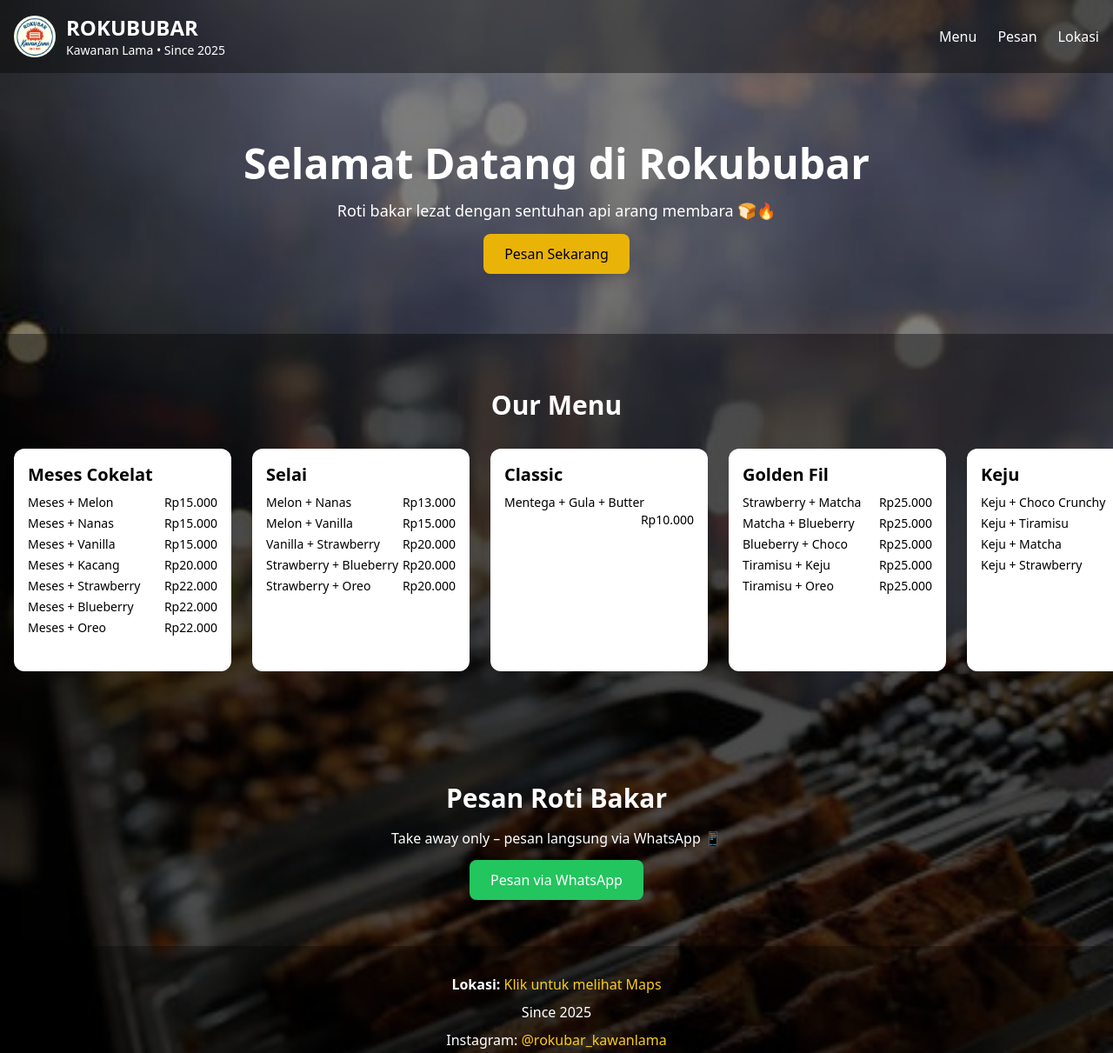
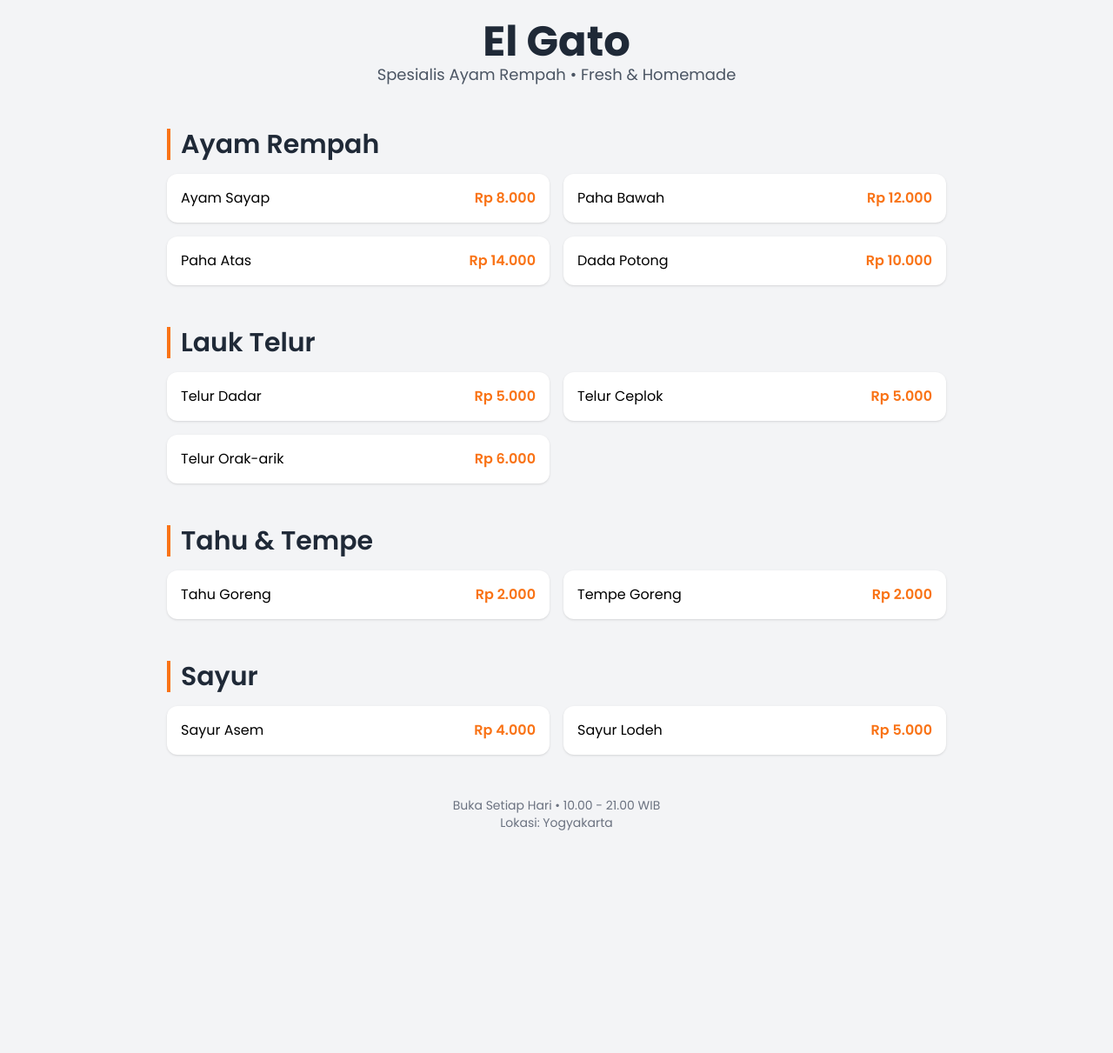
Before and after one commit to jinguk13-collab/Keken, a plain HTML site: page index.html in a window 1280 px wide. Shown: the top 1211 px of the page at 87% size. After the commit the page ends 996 px from the top, so only its background shows below. Drawn offline with nearby package versions, Linux system fonts and the light colour scheme.

Commit message:
Update index.html

```diff
--- a/index.html
+++ b/index.html
@@ -1,143 +1,118 @@
 <!DOCTYPE html>
 <html lang="id">
 <head>
-  <meta charset="UTF-8">
-  <meta name="viewport" content="width=device-width, initial-scale=1.0">
-  <title>Rokububar Kawanan Lama - Roti Bakar Arang</title>
+  <meta charset="UTF-8" />
+  <meta name="viewport" content="width=device-width, initial-scale=1.0" />
+  <title>Menu El Gato</title>
   <script src="https://cdn.tailwindcss.com"></script>
+  <link rel="preconnect" href="https://fonts.googleapis.com">
+  <link rel="preconnect" href="https://fonts.gstatic.com" crossorigin>
+  <link href="https://fonts.googleapis.com/css2?family=Poppins:wght@300;400;600;700&display=swap" rel="stylesheet">
+  <style>
+    body { font-family: 'Poppins', sans-serif; }
+  </style>
 </head>
-<body class="bg-gray-900 text-white font-poppins"
-      style="background: url('roti_bakar_membara.jpg') no-repeat center center fixed; background-size: cover;">
+<body class="bg-gray-100 p-6">
 
-  <!-- Header -->
-  <header class="bg-black bg-opacity-70">
-    <div class="container mx-auto flex items-center justify-between p-4">
-      <div class="flex items-center space-x-3">
-        <img src="logo.png" alt="Logo Rokububar" class="w-12 h-12 rounded-full">
-        <div>
-          <h1 class="text-2xl font-bold">ROKUBUBAR</h1>
-          <p class="text-sm">Kawanan Lama • Since 2025</p>
-        </div>
-      </div>
-      <nav>
-        <ul class="flex space-x-6">
-          <li><a href="#menu" class="hover:text-yellow-400">Menu</a></li>
-          <li><a href="#pesan" class="hover:text-yellow-400">Pesan</a></li>
-          <li><a href="https://maps.app.goo.gl/SH1g4dXHGqYjkufGA" target="_blank" class="hover:text-yellow-400">Lokasi</a></li>
-        </ul>
-      </nav>
-    </div>
+  <header class="text-center mb-12">
+    <h1 class="text-5xl font-bold text-gray-800">El Gato</h1>
+    <p class="text-lg text-gray-600">Spesialis Ayam Rempah • Fresh & Homemade</p>
   </header>
 
-  <!-- Hero -->
-  <section class="text-center py-20 bg-black bg-opacity-50">
-    <h2 class="text-4xl md:text-5xl font-bold mb-4">Selamat Datang di Rokububar</h2>
-    <p class="mb-6 text-lg">Roti bakar lezat dengan sentuhan api arang membara 🍞🔥</p>
-    <a href="#pesan" class="bg-yellow-500 hover:bg-yellow-600 text-black px-6 py-3 rounded-lg shadow-lg">
-      Pesan Sekarang
-    </a>
-  </section>
+  <section class="max-w-4xl mx-auto space-y-12">
 
-  <!-- Menu -->
-  <section id="menu" class="py-16 bg-black bg-opacity-70">
-    <div class="container mx-auto">
-      <h2 class="text-3xl font-bold mb-8 text-center">Our Menu</h2>
-      <div class="flex overflow-x-auto space-x-6 px-4">
+    <!-- Ayam Rempah -->
+    <div>
+      <h2 class="text-3xl font-semibold text-gray-800 mb-4 border-l-4 border-orange-500 pl-3">Ayam Rempah</h2>
+      <div class="grid grid-cols-1 sm:grid-cols-2 gap-4">
 
-        <!-- Meses Cokelat -->
-        <div class="min-w-[250px] bg-white text-black p-4 rounded-xl shadow-lg">
-          <h3 class="font-bold text-xl mb-2">Meses Cokelat</h3>
-          <ul class="space-y-1 text-sm">
-            <li>Meses + Melon <span class="float-right">Rp15.000</span></li>
-            <li>Meses + Nanas <span class="float-right">Rp15.000</span></li>
-            <li>Meses + Vanilla <span class="float-right">Rp15.000</span></li>
-            <li>Meses + Kacang <span class="float-right">Rp20.000</span></li>
-            <li>Meses + Strawberry <span class="float-right">Rp22.000</span></li>
-            <li>Meses + Blueberry <span class="float-right">Rp22.000</span></li>
-            <li>Meses + Oreo <span class="float-right">Rp22.000</span></li>
-          </ul>
+        <div class="bg-white p-4 rounded-xl shadow flex justify-between">
+          <span>Ayam Sayap</span>
+          <span class="font-semibold text-orange-500">Rp 8.000</span>
         </div>
 
-        <!-- Selai -->
-        <div class="min-w-[250px] bg-white text-black p-4 rounded-xl shadow-lg">
-          <h3 class="font-bold text-xl mb-2">Selai</h3>
-          <ul class="space-y-1 text-sm">
-            <li>Melon + Nanas <span class="float-right">Rp13.000</span></li>
-            <li>Melon + Vanilla <span class="float-right">Rp15.000</span></li>
-            <li>Vanilla + Strawberry <span class="float-right">Rp20.000</span></li>
-            <li>Strawberry + Blueberry <span class="float-right">Rp20.000</span></li>
-            <li>Strawberry + Oreo <span class="float-right">Rp20.000</span></li>
-          </ul>
+        <div class="bg-white p-4 rounded-xl shadow flex justify-between">
+          <span>Paha Bawah</span>
+          <span class="font-semibold text-orange-500">Rp 12.000</span>
         </div>
 
-        <!-- Classic -->
-        <div class="min-w-[250px] bg-white text-black p-4 rounded-xl shadow-lg">
-          <h3 class="font-bold text-xl mb-2">Classic</h3>
-          <ul class="space-y-1 text-sm">
-            <li>Mentega + Gula + Butter <span class="float-right">Rp10.000</span></li>
-          </ul>
+        <div class="bg-white p-4 rounded-xl shadow flex justify-between">
+          <span>Paha Atas</span>
+          <span class="font-semibold text-orange-500">Rp 14.000</span>
         </div>
 
-        <!-- Golden Fil -->
-        <div class="min-w-[250px] bg-white text-black p-4 rounded-xl shadow-lg">
-          <h3 class="font-bold text-xl mb-2">Golden Fil</h3>
-          <ul class="space-y-1 text-sm">
-            <li>Strawberry + Matcha <span class="float-right">Rp25.000</span></li>
-            <li>Matcha + Blueberry <span class="float-right">Rp25.000</span></li>
-            <li>Blueberry + Choco  <span class="float-right">Rp25.000</span></li>
-            <li>Tiramisu + Keju <span class="float-right">Rp25.000</span></li>
-            <li>Tiramisu + Oreo <span class="float-right">Rp25.000</span></li>
-          </ul>
-        </div>
-
-        <!-- Keju -->
-        <div class="min-w-[250px] bg-white text-black p-4 rounded-xl shadow-lg">
-          <h3 class="font-bold text-xl mb-2">Keju</h3>
-          <ul class="space-y-1 text-sm">
-            <li>Keju + Choco Crunchy <span class="float-right">Rp25.000</span></li>
-            <li>Keju + Tiramisu <span class="float-right">Rp25.000</span></li>
-            <li>Keju + Matcha <span class="float-right">Rp25.000</span></li>
-            <li>Keju + Strawberry <span class="float-right">Rp25.000</span></li>
-          </ul>
-        </div>
-
-        <!-- Nutella -->
-        <div class="min-w-[250px] bg-white text-black p-4 rounded-xl shadow-lg">
-          <h3 class="font-bold text-xl mb-2">Nutella</h3>
-          <ul class="space-y-1 text-sm">
-            <li>Nutella + Keju <span class="float-right">Rp30.000</span></li>
-            <li>Nutella + Choco  <span class="float-right">Rp30.000</span></li>
-            <li>Nutella + Strawberry <span class="float-right">Rp30.000</span></li>
-            <li>Nutella + Blueberry <span class="float-right">Rp30.000</span></li>
-            <li>Nutella + Kacang <span class="float-right">Rp30.000</span></li>
-            <li>Nutella + Tiramisu <span class="float-right">Rp30.000</span></li>
-            <li>Nutella + Matcha <span class="float-right">Rp30.000</span></li>
-            <li>Nutella + Oreo <span class="float-right">Rp30.000</span></li>
-          </ul>
+        <div class="bg-white p-4 rounded-xl shadow flex justify-between">
+          <span>Dada Potong</span>
+          <span class="font-semibold text-orange-500">Rp 10.000</span>
         </div>
 
       </div>
     </div>
+
+    <!-- Telur -->
+    <div>
+      <h2 class="text-3xl font-semibold text-gray-800 mb-4 border-l-4 border-orange-500 pl-3">Lauk Telur</h2>
+      <div class="grid grid-cols-1 sm:grid-cols-2 gap-4">
+
+        <div class="bg-white p-4 rounded-xl shadow flex justify-between">
+          <span>Telur Dadar</span>
+          <span class="font-semibold text-orange-500">Rp 5.000</span>
+        </div>
+
+        <div class="bg-white p-4 rounded-xl shadow flex justify-between">
+          <span>Telur Ceplok</span>
+          <span class="font-semibold text-orange-500">Rp 5.000</span>
+        </div>
+
+        <div class="bg-white p-4 rounded-xl shadow flex justify-between">
+          <span>Telur Orak-arik</span>
+          <span class="font-semibold text-orange-500">Rp 6.000</span>
+        </div>
+
+      </div>
+    </div>
+
+    <!-- Tahu Tempe -->
+    <div>
+      <h2 class="text-3xl font-semibold text-gray-800 mb-4 border-l-4 border-orange-500 pl-3">Tahu & Tempe</h2>
+      <div class="grid grid-cols-1 sm:grid-cols-2 gap-4">
+
+        <div class="bg-white p-4 rounded-xl shadow flex justify-between">
+          <span>Tahu Goreng</span>
+          <span class="font-semibold text-orange-500">Rp 2.000</span>
+        </div>
+
+        <div class="bg-white p-4 rounded-xl shadow flex justify-between">
+          <span>Tempe Goreng</span>
+          <span class="font-semibold text-orange-500">Rp 2.000</span>
+        </div>
+
+      </div>
+    </div>
+
+    <!-- Sayur -->
+    <div>
+      <h2 class="text-3xl font-semibold text-gray-800 mb-4 border-l-4 border-orange-500 pl-3">Sayur</h2>
+      <div class="grid grid-cols-1 sm:grid-cols-2 gap-4">
+
+        <div class="bg-white p-4 rounded-xl shadow flex justify-between">
+          <span>Sayur Asem</span>
+          <span class="font-semibold text-orange-500">Rp 4.000</span>
+        </div>
+
+        <div class="bg-white p-4 rounded-xl shadow flex justify-between">
+          <span>Sayur Lodeh</span>
+          <span class="font-semibold text-orange-500">Rp 5.000</span>
+        </div>
+
+      </div>
+    </div>
+
   </section>
 
-  <!-- Pesan -->
-  <section id="pesan" class="py-16 bg-black bg-opacity-70 text-center">
-    <h2 class="text-3xl font-bold mb-4">Pesan Roti Bakar</h2>
-    <p class="mb-6">Take away only – pesan langsung via WhatsApp 📱</p>
-    <a href="https://wa.me/62895365083338" target="_blank"
-       class="bg-green-500 hover:bg-green-600 text-white px-6 py-3 rounded-lg shadow-lg">
-       Pesan via WhatsApp
-    </a>
-  </section>
-
-  <!-- Lokasi & Footer -->
-  <footer id="lokasi" class="bg-black bg-opacity-80 py-8">
-    <div class="container mx-auto text-center space-y-2">
-      <p><strong>Lokasi:</strong> <a href="https://maps.app.goo.gl/SH1g4dXHGqYjkufGA" target="_blank" class="text-yellow-400 hover:underline">Klik untuk melihat Maps</a></p>
-      <p>Since 2025</p>
-      <p>Instagram: <a href="https://instagram.com/rokubar_kawanlama" target="_blank" class="text-yellow-400 hover:underline">@rokubar_kawanlama</a></p>
-      <p class="text-sm text-gray-400">© 2025 Rokububar Kawanan Lama</p>
-    </div>
+  <footer class="text-center mt-12 text-gray-500 text-sm pb-4">
+    Buka Setiap Hari • 10.00 - 21.00 WIB <br>
+    Lokasi: Yogyakarta
   </footer>
 
 </body>
```
